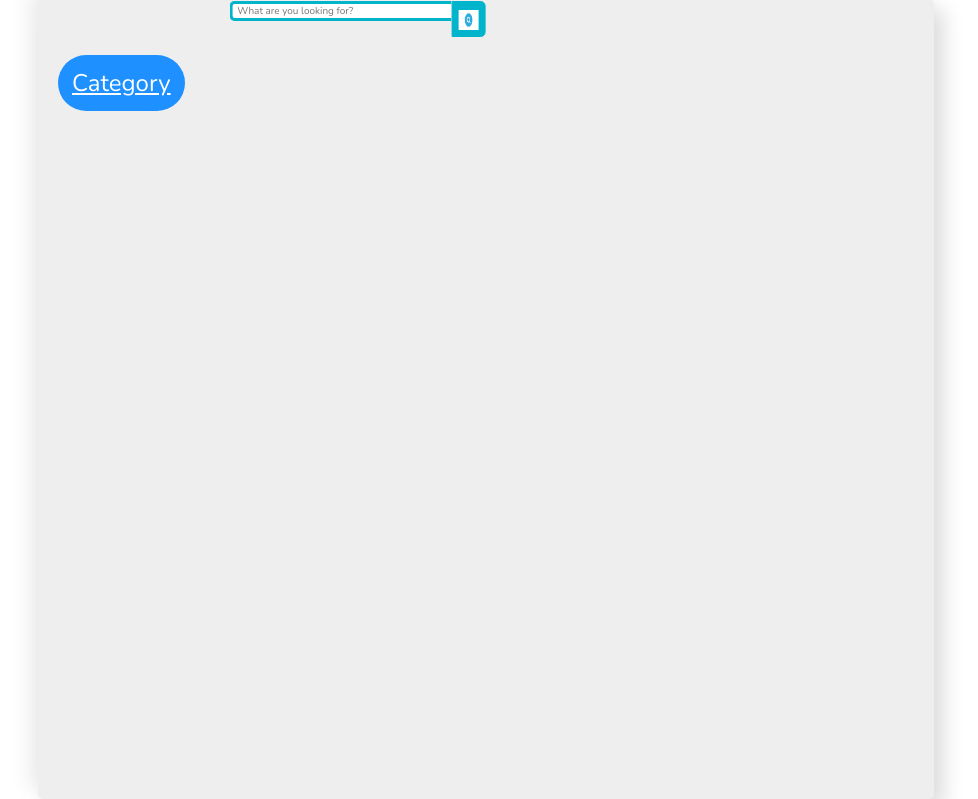
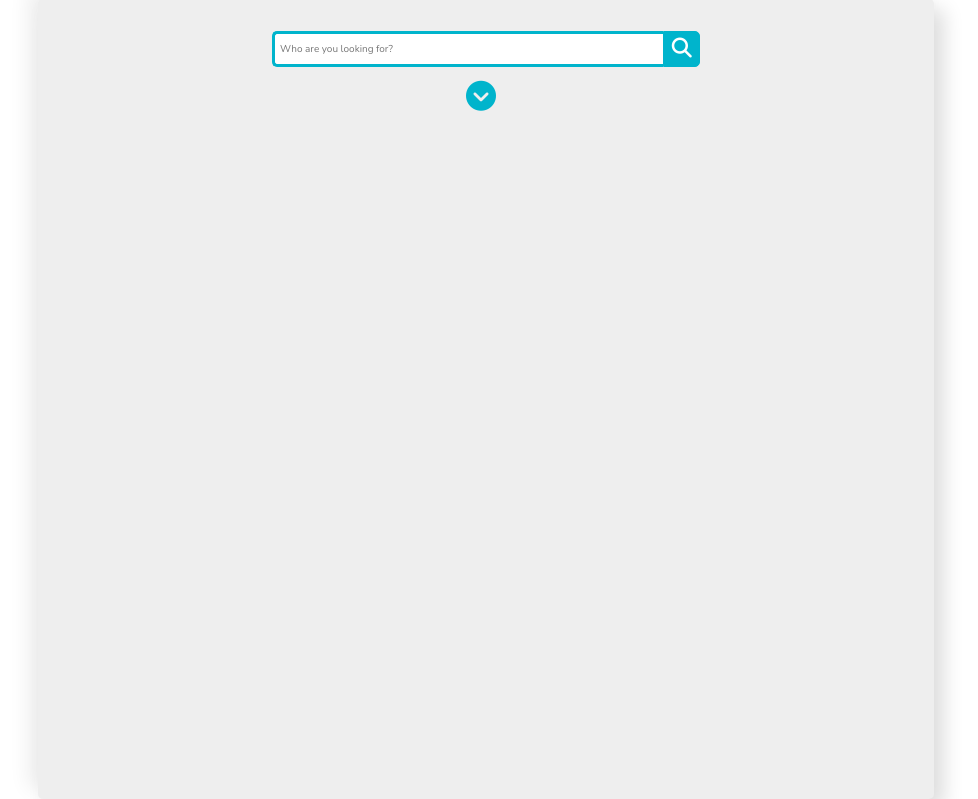
Before and after one commit to muhammadnasif/CSE-326-Hotel-Management, a Django app: page /customerSearch/ in a window 1280 px wide. Shown: the part 71-870 px from the top of the page, without its empty margins (154-1132 px from the left). Run offline with Django 4.2, Linux system fonts and the light colour scheme; some libraries are stand-ins or nearby versions.

Commit message:
design_modified

```diff
--- a/static/css/customerSearch.css
+++ b/static/css/customerSearch.css
@@ -1,15 +1,24 @@
 .search {
   width: 100%;
+  margin: 7% 50%;
   position: relative;
   display: flex;
 }
+.fa-circle-chevron-down {
+  color: #00B4CC;
+}
+.search_btn{
+  display: flex;
+  justify-content: space-evenly;
+  margin-top: -4%;
 
+}
 .searchTerm {
   width: 100%;
   border: 3px solid #00B4CC;
   border-right: none;
   padding: 5px;
-  height: 20px;
+  height: 3.6rem;
   border-radius: 5px 0 0 5px;
   outline: none;
   color: #9DBFAF;
@@ -33,7 +42,7 @@
 
 /*Resize the wrap to see the search bar change!*/
 .wrap{
-  width: 30%;
+  width: 50%;
   margin: 0 auto;
   /*position: absolute;
   top: 50%;
@@ -55,6 +64,8 @@
   --dropdown-background: white;
   --dropdown-color: black;
 }
+
+
 
 
 /* Boring button styles */
--- a/templates/reception/customerSearch.html
+++ b/templates/reception/customerSearch.html
@@ -4,9 +4,10 @@
     <div class="wrapper">
         <div class="wrap">
             <div class="search">
-              <input type="text" class="searchTerm" placeholder="What are you looking for?">
+              <input type="text" class="searchTerm" placeholder="Who are you looking for?">
               <button type="submit" class="searchButton">
-                  <img src="{% static 'img/search_icon.jpg' %}" class="search_icon">
+<!--                  <img src="{% static 'img/search_icon.jpg' %}" class="search_icon">-->
+                  <i class="fa fa-search"></i>
              </button>
            </div>
         </div>
@@ -14,7 +15,7 @@
         <div class="dropdown_menu">
             <details class="dropdown">
                 <summary role="button" class="search_btn">
-                    <a class="button">Category</a>
+                    <i class="fa-3x fa-solid fa-circle-chevron-down"></i>
                 </summary>
                 <ul>
                     <li value="1"><a href="#">Name</a></li>
@@ -28,5 +29,6 @@
 {% block homepagescript %}
 {% load static %}
 <script src="http://ajax.googleapis.com/ajax/libs/jquery/1.7.1/jquery.min.js" type="text/javascript"></script>
+<script src="https://kit.fontawesome.com/6ced2637f4.js" crossorigin="anonymous"></script>
 {% include 'CommonHTML/ajax.html' %}
 {% endblock %}
```
Also changed, not shown: db.sqlite3.
